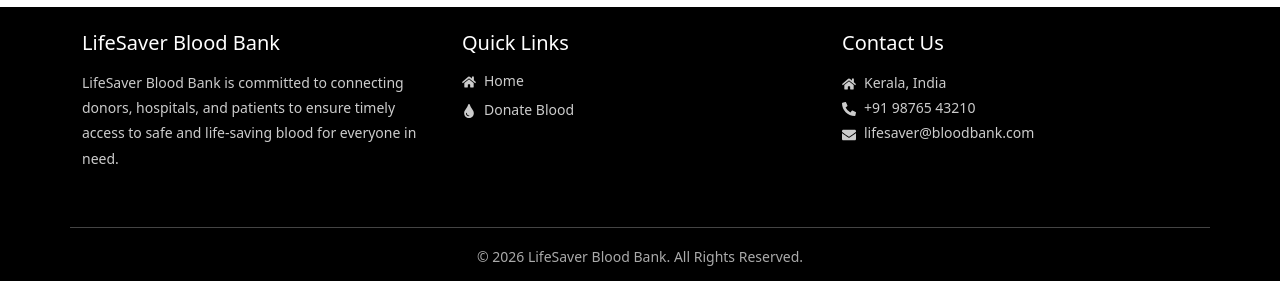
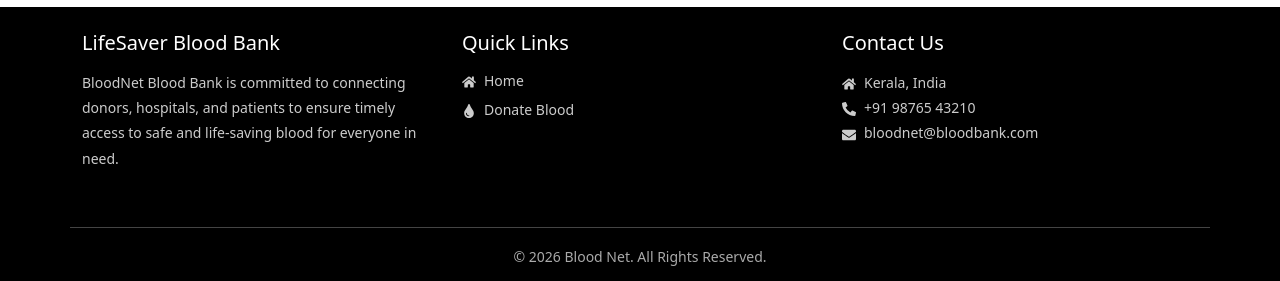
Before and after one commit to akshara-45-ux/Blood-Bank, a React app: page / in a window 1280 px wide. Shown: the part 2370-2651 px from the top of the page. Built offline with nearby package versions, Linux system fonts and the light colour scheme; the HTML template or start-up script is replaced by a standard one.

Commit message:
changes in footer

```diff
--- a/src/Common/Components/Footer.jsx
+++ b/src/Common/Components/Footer.jsx
@@ -12,7 +12,7 @@ function Footer() {
           <Col md={4} className="mb-3">
             <h5 style={{ marginBottom: '15px' }}>LifeSaver Blood Bank</h5>
             <p style={{ fontSize: '14px', lineHeight: '1.8', color: '#cccccc' }}>
-              LifeSaver Blood Bank is committed to connecting donors, hospitals,
+              BloodNet Blood Bank is committed to connecting donors, hospitals,
               and patients to ensure timely access to safe and life-saving blood
               for everyone in need.
             </p>
@@ -42,7 +42,7 @@ function Footer() {
               <FaPhoneAlt style={{ marginRight: '8px' }} />
               +91 98765 43210 <br />
               <FaEnvelope style={{ marginRight: '8px' }} />
-              lifesaver@bloodbank.com
+              bloodnet@bloodbank.com
             </p>
           </Col>
 
@@ -55,7 +55,7 @@ function Footer() {
             style={{ borderTop: '1px solid #444' }}
           >
             <small style={{ color: '#aaaaaa' }}>
-              © {new Date().getFullYear()} LifeSaver Blood Bank. All Rights Reserved.
+              © {new Date().getFullYear()} Blood Net. All Rights Reserved.
             </small>
           </Col>
         </Row>
```
